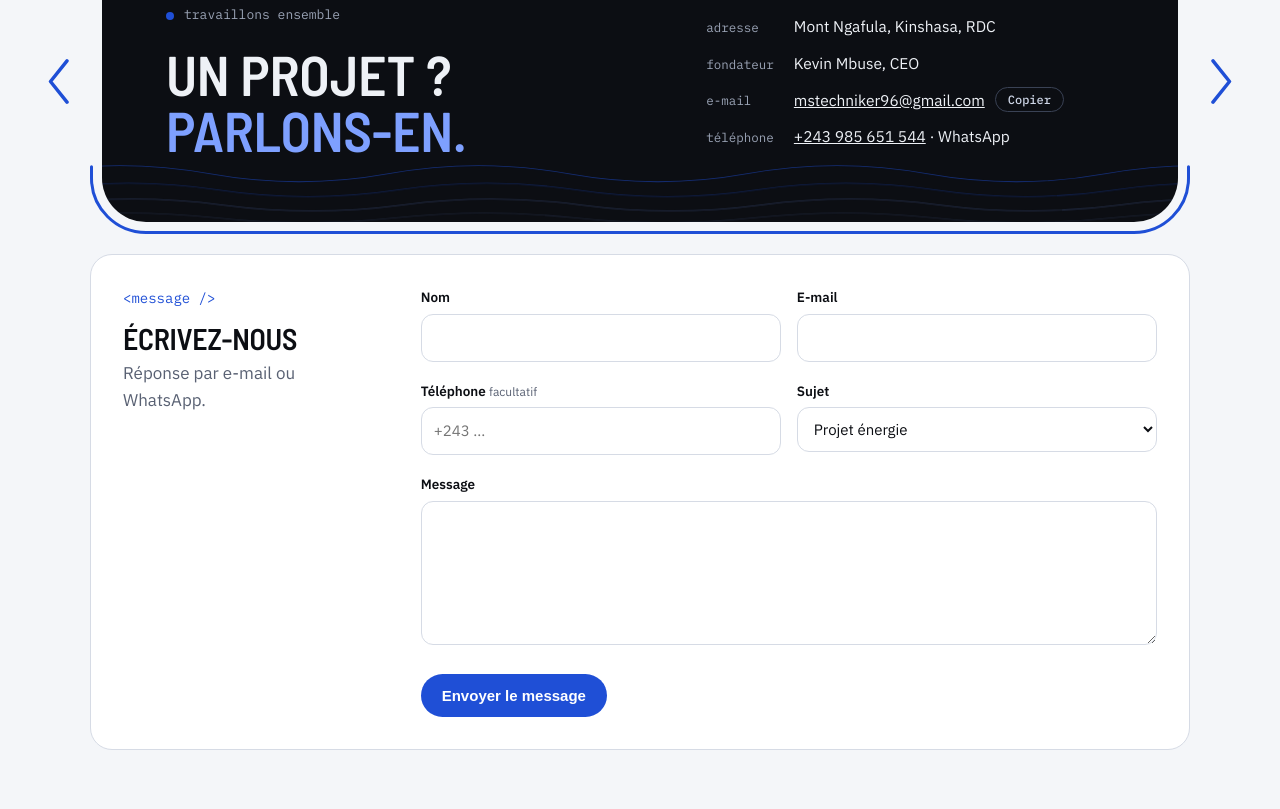
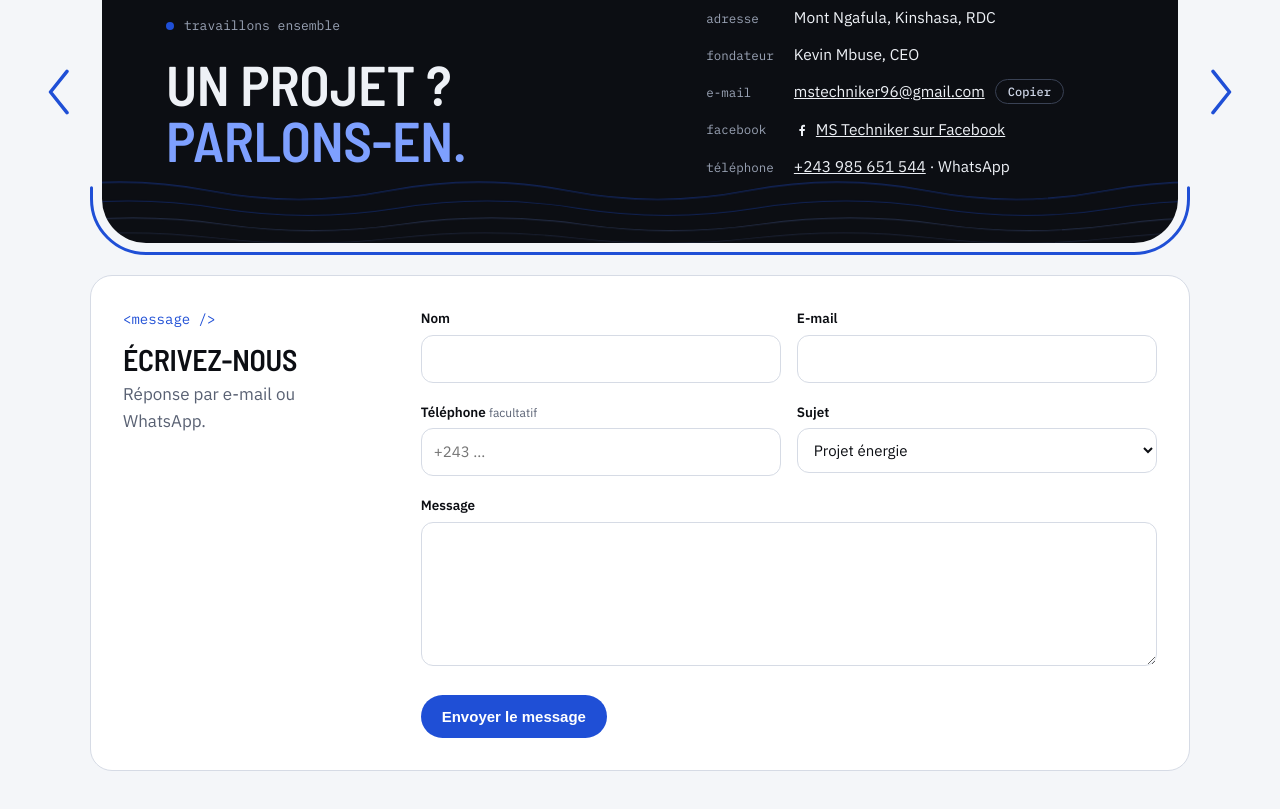
Before and after one commit to SIDIS17/ms-techniker-site, a plain HTML site: page index.html in a window 1280 px wide. Shown: the part 11152-11961 px from the top of the page. Drawn offline with Linux system fonts and the light colour scheme; animation ran at ten frames a second.

Commit message:
Ajout du lien vers la page Facebook
Co-Authored-By: Claude Opus 5.5 <noreply@anthropic.com>
Claude-Session: https://claude.ai/code/session_016Kudd9TNsqhEiHqFVHSMHv

```diff
--- a/index.html
+++ b/index.html
@@ -354,6 +354,8 @@ body.modal-open{overflow:hidden}
 .p-shots figcaption{font-family:var(--f-mono);font-size:11.5px;color:var(--muted);line-height:1.45}
 @media (max-width:980px){.p-grid,.p-shots{padding-left:0}.p-shots{grid-template-columns:repeat(2,minmax(0,1fr))}}
 @media (max-width:760px){.p-grid{grid-template-columns:1fr}.p-head{grid-template-columns:minmax(0,1fr) auto}.p-idx{display:none}}
+.fb{display:inline-flex;align-items:center;gap:6px;vertical-align:middle}
+.fb svg{flex:none}
 /* sites */
 .sites{display:grid;grid-template-columns:1fr 1fr;gap:20px}
 .site{background:var(--card);border:1px solid var(--line);border-radius:var(--r);overflow:hidden;display:flex;flex-direction:column}
@@ -517,6 +519,7 @@ footer .brand span{font-size:17px}
   </div>
   <nav class="mnav" id="mnav" aria-label="Menu mobile"><div class="mnav-inner">
     <a href="#devis">Demander un devis</a><a href="#projets">Projets</a><a href="#serveurs">Offres serveurs</a><a href="#equipes">Équipes</a><a href="#atelier">Atelier</a><a href="#actualites">Actualités</a><a href="#domaines">Domaines</a><a href="#sites">Sites</a>
+    <a href="https://www.facebook.com/profile.php?id=61575858124862" target="_blank" rel="noopener">Facebook</a>
     <a class="btn btn-blue" href="#contact">Nous contacter</a>
   </div></nav>
 </header>
@@ -977,6 +980,7 @@ footer .brand span{font-size:17px}
           <dt>adresse</dt><dd>Mont Ngafula, Kinshasa, RDC</dd>
           <dt>fondateur</dt><dd>Kevin Mbuse, CEO</dd>
           <dt>e-mail</dt><dd class="mailrow"><a href="mailto:mstechniker96@gmail.com">mstechniker96@gmail.com</a><button type="button" class="copy" data-copy="mstechniker96@gmail.com">Copier</button></dd>
+          <dt>facebook</dt><dd><a class="fb" href="https://www.facebook.com/profile.php?id=61575858124862" target="_blank" rel="noopener"><svg viewBox="0 0 24 24" aria-hidden="true" width="16" height="16"><path fill="currentColor" d="M13.5 21v-7.5h2.5l.4-3h-2.9V8.6c0-.9.3-1.5 1.5-1.5h1.5V4.4c-.3 0-1.2-.1-2.2-.1-2.2 0-3.8 1.4-3.8 3.9v2.3H8v3h2.5V21h3z"/></svg><span>MS Techniker sur Facebook</span></a></dd>
           <dt>téléphone</dt><dd><a href="https://wa.me/243985651544">+243 985 651 544</a> · WhatsApp</dd>
         </dl>
       </div>
@@ -1045,7 +1049,7 @@ footer .brand span{font-size:17px}
   <div class="wrap">
     <a class="brand" href="#top" aria-label="Retour en haut"><span class="markwrap"><img src="img/mark.png" alt="" width="256" height="237" decoding="async"></span><img class="wordmark" src="img/wordmark.png" alt="ms techniker" width="640" height="79" decoding="async"></a>
     <span class="mono">embarqué · IA · énergie · IoT · serveurs</span>
-    <span class="fcontact"><a href="mailto:mstechniker96@gmail.com">mstechniker96@gmail.com</a> · <a href="https://wa.me/243985651544">+243 985 651 544</a></span>
+    <span class="fcontact"><a class="fb" href="https://www.facebook.com/profile.php?id=61575858124862" target="_blank" rel="noopener" aria-label="MS Techniker sur Facebook"><svg viewBox="0 0 24 24" aria-hidden="true" width="16" height="16"><path fill="currentColor" d="M13.5 21v-7.5h2.5l.4-3h-2.9V8.6c0-.9.3-1.5 1.5-1.5h1.5V4.4c-.3 0-1.2-.1-2.2-.1-2.2 0-3.8 1.4-3.8 3.9v2.3H8v3h2.5V21h3z"/></svg><span>Facebook</span></a> · <a href="mailto:mstechniker96@gmail.com">mstechniker96@gmail.com</a> · <a href="https://wa.me/243985651544">+243 985 651 544</a></span>
     <span>© 2026 MS Techniker</span>
   </div>
 </footer>
```
